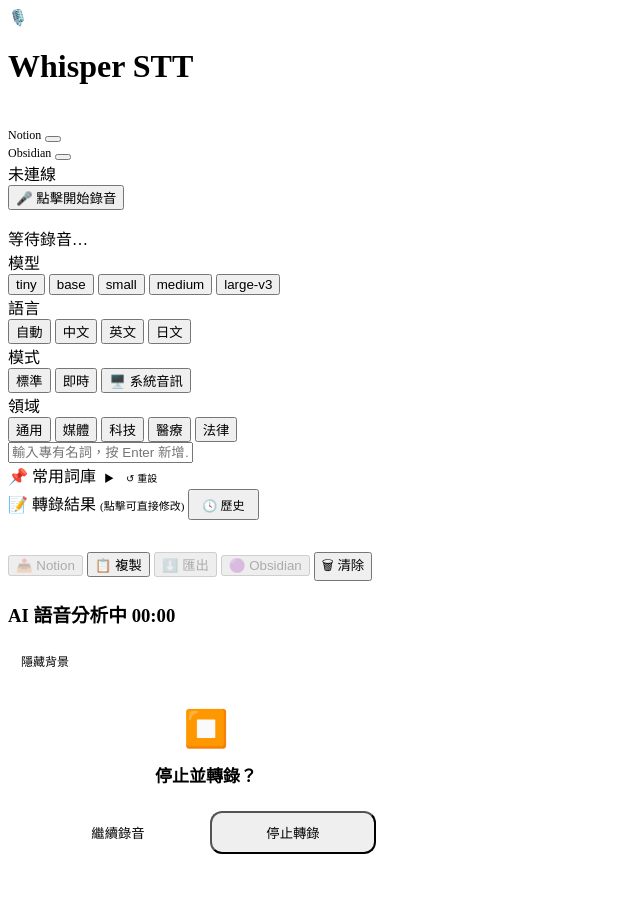
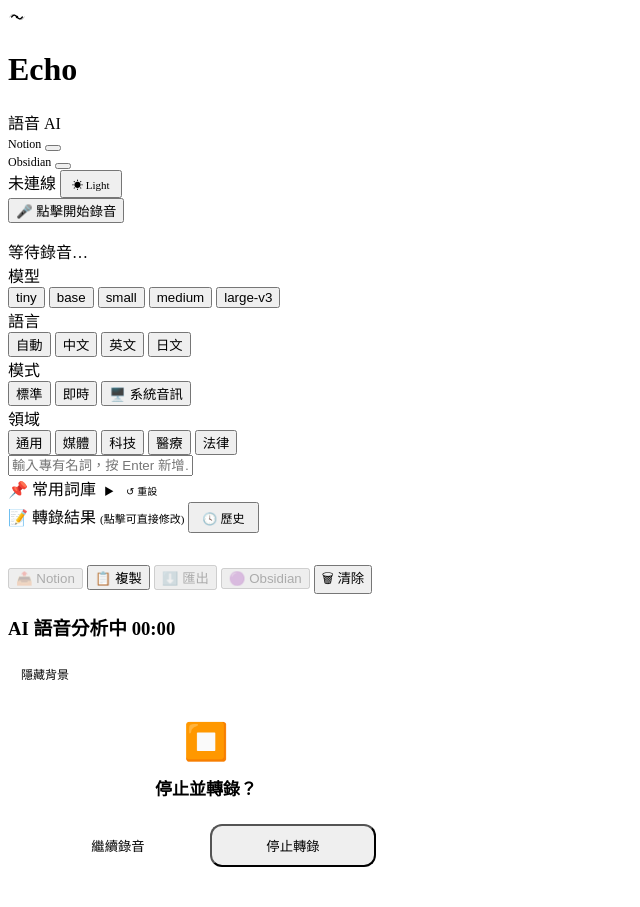
Before and after one commit to DaQing1108/whisper-local-stt, a Flask app: template templates/index.html in a window 1280 px wide; the page is wider, and only the part inside the window is pictured. Shown: that part, without its empty margins (0-640 px from the left). Before the commit the page ends 854 px from the top of that part, so only its background shows below. Run offline with Flask 3, Linux system fonts and the light colour scheme; the template is opened without the code that fills it, so the values that code supplies are empty.

Commit message:
feat(brand): Echo 品牌 + 科技感雙主題 [checkpoint] Phase: Echo SVG logo、dark/light mode 切換、dot grid 背景、掃描線、monospace 標籤、綠色 accent Working state: 105/105 tests，AC 8/8 通過，toggleTheme + localStorage 持久化

```diff
--- a/static/app.css
+++ b/static/app.css
@@ -1,29 +1,59 @@
   :root {
-    --bg:       #0d0f14;
-    --surface:  #161923;
-    --surface2: #1a1d27;
-    --card:     #1e2333;
-    --border:   #2a3045;
-    --accent:   #7c6aff;
-    --accent2:  #a78bfa;
-    --green:    #34d399;
+    --bg:       #090c14;
+    --surface:  #101520;
+    --surface2: #161d2e;
+    --card:     #1a2235;
+    --border:   #1e2d42;
+    --accent:   #1D9E75;
+    --accent2:  #27c98e;
+    --green:    #27c98e;
     --red:      #f87171;
     --yellow:   #fbbf24;
     --text:     #e2e8f0;
-    --muted:    #64748b;
+    --muted:    #4a5270;
     --radius:   16px;
+    --grid-dot: rgba(99,120,200,0.09);
+    --mono:     'SF Mono', ui-monospace, 'Cascadia Code', monospace;
+  }
+  [data-theme="light"] {
+    --bg:       #f0f2f5;
+    --surface:  #ffffff;
+    --surface2: #f7f8fa;
+    --card:     #ffffff;
+    --border:   rgba(0,0,0,0.10);
+    --accent:   #1D9E75;
+    --accent2:  #0f6e56;
+    --green:    #1D9E75;
+    --red:      #e24b4a;
+    --yellow:   #b7870f;
+    --text:     #0f1117;
+    --muted:    #6b7280;
+    --grid-dot: rgba(0,0,0,0.07);
   }
   *, *::before, *::after { box-sizing: border-box; margin: 0; padding: 0; }
   body {
     font-family: 'Inter', sans-serif;
-    background: radial-gradient(circle at top, #14112e 0%, var(--bg) 60%) no-repeat;
     background-color: var(--bg);
+    background-image: radial-gradient(circle, var(--grid-dot) 1px, transparent 1px);
+    background-size: 22px 22px;
     color: var(--text);
     min-height: 100vh;
     display: flex;
     flex-direction: column;
     align-items: center;
+    position: relative;
+    transition: background-color .3s, color .3s;
   }
+  body::before {
+    content: '';
+    position: fixed; inset: 0;
+    pointer-events: none; z-index: 0;
+    background: repeating-linear-gradient(
+      0deg, transparent, transparent 3px,
+      rgba(39,201,142,0.013) 3px, rgba(39,201,142,0.013) 4px
+    );
+  }
+  body[data-theme="light"]::before { display: none; }
 
   /* ── Header ── */
   header {
@@ -37,7 +67,16 @@
     backdrop-filter: blur(12px);
     position: sticky; top: 0; z-index: 10;
   }
-  header .logo { font-size: 20px; }
+  .logo-mark {
+    width: 30px; height: 30px; border-radius: 9px; flex-shrink: 0;
+    background: rgba(29,158,117,0.15); border: 1px solid rgba(29,158,117,0.3);
+    display: flex; align-items: center; justify-content: center;
+    color: var(--accent2);
+  }
+  .header-sub {
+    font-size: 11px; color: var(--muted);
+    font-family: var(--mono); letter-spacing: .3px;
+  }
   header h1 { font-size: 16px; font-weight: 600; letter-spacing: -.3px; }
   .header-actions {
     margin-left: auto;
@@ -160,6 +199,7 @@
   /* ── Timer ── */
   #timer {
     font-variant-numeric: tabular-nums;
+    font-family: var(--mono);
     font-size: 13px; color: var(--red);
     display: none;
   }
@@ -188,6 +228,7 @@
     font-size: 11px;
     color: var(--muted);
     font-weight: 600;
+    font-family: var(--mono);
     text-transform: uppercase;
     letter-spacing: .6px;
     white-space: nowrap;
@@ -417,7 +458,7 @@
   .modal-overlay.active .modal-content { transform: translateY(0) scale(1); }
   .modal-content::before {
     content: ''; position: absolute; top: 0; left: 0; right: 0; height: 4px;
-    background: linear-gradient(90deg, var(--accent), #9b8cff, var(--accent));
+    background: linear-gradient(90deg, var(--accent), var(--accent2), var(--accent));
     background-size: 200% 100%;
     animation: gradientShift 2s linear infinite;
   }
@@ -428,16 +469,16 @@
   }
   .modal-header h3 { font-size: 16px; margin: 0; color: #fff; font-weight: 500; display: flex; align-items: center; letter-spacing: 0.5px; }
   .modal-timer-badge {
-    font-family: monospace; font-size: 12px; font-weight: bold;
-    color: #9b8cff; background: rgba(124,106,255,0.15);
+    font-family: var(--mono); font-size: 12px; font-weight: bold;
+    color: var(--accent2); background: rgba(29,158,117,0.15);
     padding: 4px 10px; border-radius: 20px; margin-left: 12px;
-    letter-spacing: 1px; box-shadow: inset 0 0 0 1px rgba(124,106,255,0.2);
+    letter-spacing: 1px; box-shadow: inset 0 0 0 1px rgba(29,158,117,0.2);
   }
   .spinner-glow {
-    width: 22px; height: 22px; border: 3px solid rgba(124,106,255,0.15);
+    width: 22px; height: 22px; border: 3px solid rgba(29,158,117,0.15);
     border-top-color: var(--accent); border-radius: 50%;
     animation: spin 1s linear infinite;
-    box-shadow: 0 0 15px rgba(124,106,255,0.3);
+    box-shadow: 0 0 15px rgba(29,158,117,0.25);
   }
   @keyframes spin { to { transform: rotate(360deg); } }
   @keyframes gradientShift { 0% { background-position: 0% 50%; } 100% { background-position: 200% 50%; } }
@@ -455,8 +496,8 @@
     opacity: 0; transform: translateY(10px); line-height: 1.5;
   }
   .modal-log-entry:last-child {
-    background: rgba(124,106,255,0.08);
-    border: 1px solid rgba(124,106,255,0.2); color: #e2e8f0;
+    background: rgba(29,158,117,0.08);
+    border: 1px solid rgba(29,158,117,0.2); color: #e2e8f0;
   }
   .modal-log-entry:last-child::before  { content: "⏳"; font-size: 14px; animation: pulse 2s infinite; display: inline-block; }
   .modal-log-entry:not(:last-child)::before { content: "✓"; font-size: 14px; color: var(--green); display: inline-block; font-weight: bold; text-shadow: 0 0 10px rgba(52,211,153,0.5); }
--- a/static/app.js
+++ b/static/app.js
@@ -1,3 +1,22 @@
+// ── Theme toggle ──────────────────────────────────────────────
+function toggleTheme() {
+  const body = document.body
+  const isDark = body.dataset.theme === 'dark'
+  const next = isDark ? 'light' : 'dark'
+  body.dataset.theme = next
+  const btn = document.getElementById('theme-btn')
+  if (btn) btn.textContent = next === 'dark' ? '☀ Light' : '☾ Dark'
+  try { localStorage.setItem('echo-theme', next) } catch(e) {}
+}
+function initTheme() {
+  let saved
+  try { saved = localStorage.getItem('echo-theme') } catch(e) {}
+  const theme = saved || 'dark'
+  document.body.dataset.theme = theme
+  const btn = document.getElementById('theme-btn')
+  if (btn) btn.textContent = theme === 'dark' ? '☀ Light' : '☾ Dark'
+}
+
 // ── Pill selector helpers ─────────────────────────────────────
 function getPillValue(groupId) {
   return document.querySelector('#' + groupId + ' .pill.active')?.dataset.val || ''
@@ -1491,6 +1510,7 @@ function openPreferences() {
 }
 
 document.addEventListener('DOMContentLoaded', () => {
+  initTheme()
   _initModelCheck()
   _checkConfigHealth()
   // 切換模型時重新檢查
--- a/templates/index.html
+++ b/templates/index.html
@@ -3,18 +3,25 @@
 <head>
 <meta charset="UTF-8">
 <meta name="viewport" content="width=device-width, initial-scale=1.0">
-<title>Whisper 語音轉文字</title>
+<title>Echo — 語音 AI</title>
 <link rel="preconnect" href="https://fonts.googleapis.com">
 <link rel="stylesheet" href="https://fonts.googleapis.com/css2?family=Inter:wght@300;400;500;600;700&display=swap">
 <style>
 /* __APP_CSS__ */</style>
 </head>
-<body>
+<body data-theme="dark">
 
 <header>
-  <span class="logo">🎙️</span>
-  <h1>Whisper STT</h1>
-  <span id="app-version" style="font-size:11px;opacity:.45;margin-left:6px;"></span>
+  <div class="logo-mark" aria-hidden="true">
+    <svg width="18" height="18" viewBox="0 0 40 40" fill="none">
+      <path d="M8 20 Q14 12 20 20 Q26 28 32 20" stroke="currentColor" stroke-width="2.8" fill="none" stroke-linecap="round"/>
+      <path d="M4 20 Q10 8 20 20 Q30 32 36 20" stroke="currentColor" stroke-width="1.3" fill="none" stroke-linecap="round" opacity=".5"/>
+      <circle cx="20" cy="20" r="2.8" fill="currentColor"/>
+    </svg>
+  </div>
+  <h1>Echo</h1>
+  <span class="header-sub">語音 AI</span>
+  <span id="app-version" style="font-size:11px;opacity:.4;margin-left:4px;font-family:var(--mono)"></span>
   <div class="header-actions">
     <div class="toggle-row" style="gap:6px;">
       <span id="notion-toggle-label" style="font-size:12px;color:var(--muted)">Notion</span>
@@ -25,6 +32,7 @@
       <button class="toggle" id="obsidian-toggle" onclick="toggleObsidian()"></button>
     </div>
     <span class="badge" id="notion-badge" title="未連線"><span class="status-dot"></span><span id="notion-badge-text">未連線</span></span>
+    <button class="btn" id="theme-btn" onclick="toggleTheme()" style="padding:4px 10px;font-size:11px;font-family:var(--mono)">☀ Light</button>
   </div>
 </header>
 
```
